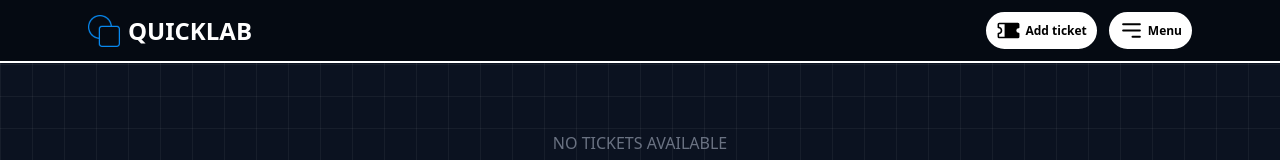
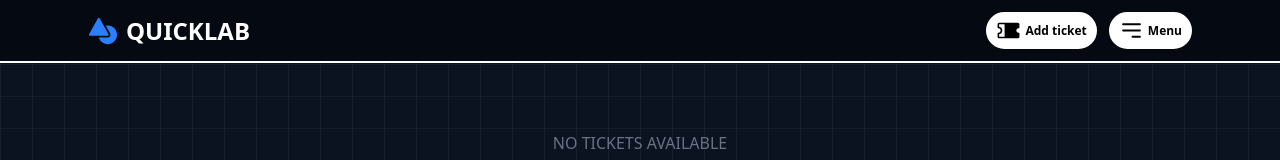
Before and after one commit to suvajitcodewalnut/quick-lab, a React (Vite) app: page / in a window 1280 px wide. Shown: the top 160 px of the page. Built offline with nearby package versions, Linux system fonts and the light colour scheme.

Commit message:
chore: application logo update

```diff
--- a/src/components/Navigation/Navigation.tsx
+++ b/src/components/Navigation/Navigation.tsx
@@ -1,6 +1,7 @@
 // Modules
 import type { JSX } from "react";
 import { HiOutlineMenuAlt3 } from "react-icons/hi";
+import { IoShapes } from "react-icons/io5";
 import { LuArrowRightToLine } from "react-icons/lu";
 import { PiTicketFill } from "react-icons/pi";
 import { useScreenSize } from "../../hooks/useScreenSize";
@@ -15,11 +16,7 @@ const Navigation = ({ onFormModalOpen }: NavigationPropTypes): JSX.Element => {
 		<div className="z-2000 sticky top-0 border-b-2 border-white py-3 px-3 md:px-20 lg:px-22 bg-[#050a12]  backdrop-blur-2xl">
 			<div className="flex items-center justify-between">
 				<div className="flex items-center justify-center gap-2 text-white font-semibold font-lg">
-					<img
-						className="w-8"
-						src="public\logo.png"
-						alt="application-quicklab-logo"
-					/>
+					<IoShapes size={30} className="text-blue-500" />
 					<h1 className="text-white font-bold text-2xl">QUICKLAB</h1>
 				</div>
 				<div className="flex items-center justify-center gap-3">
```
